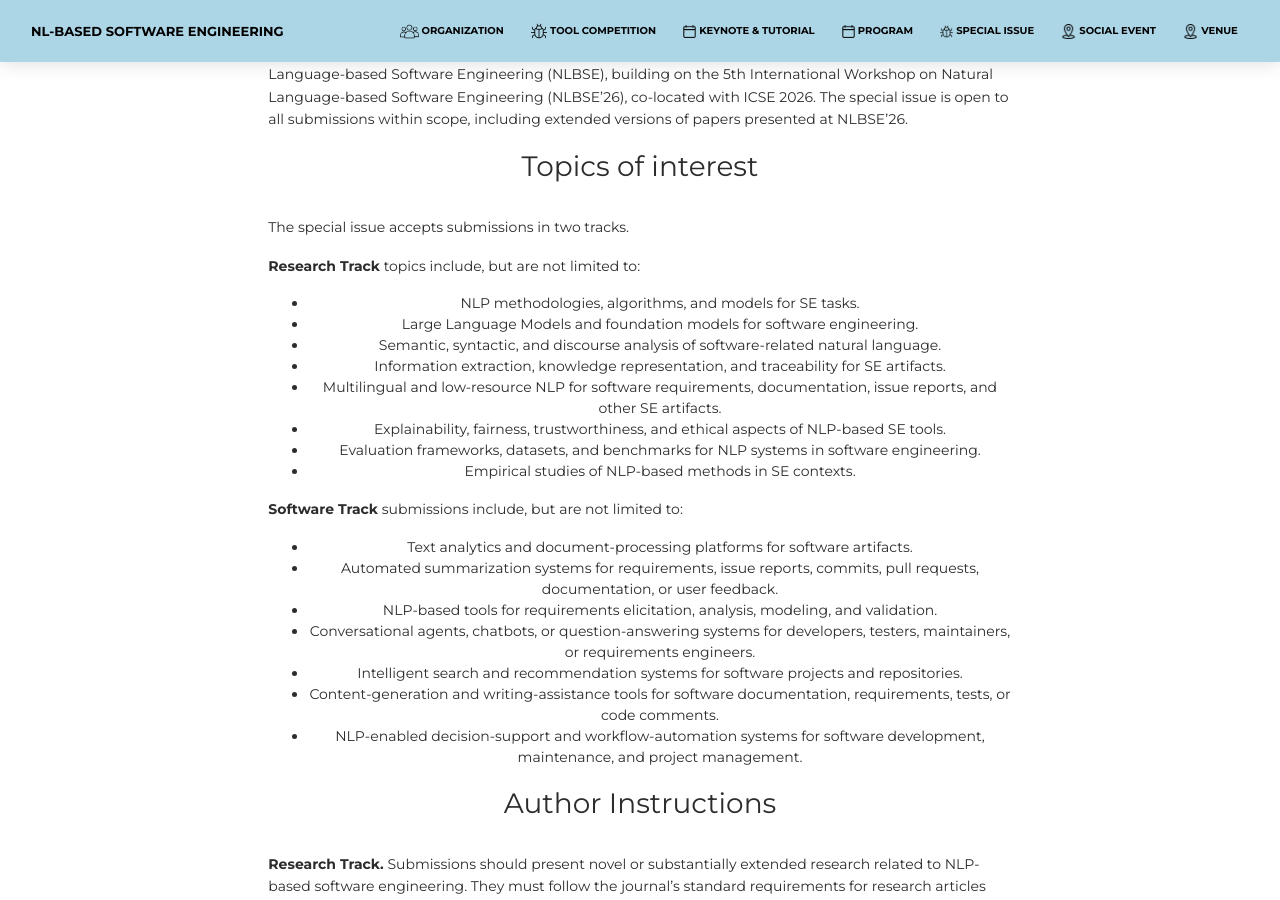
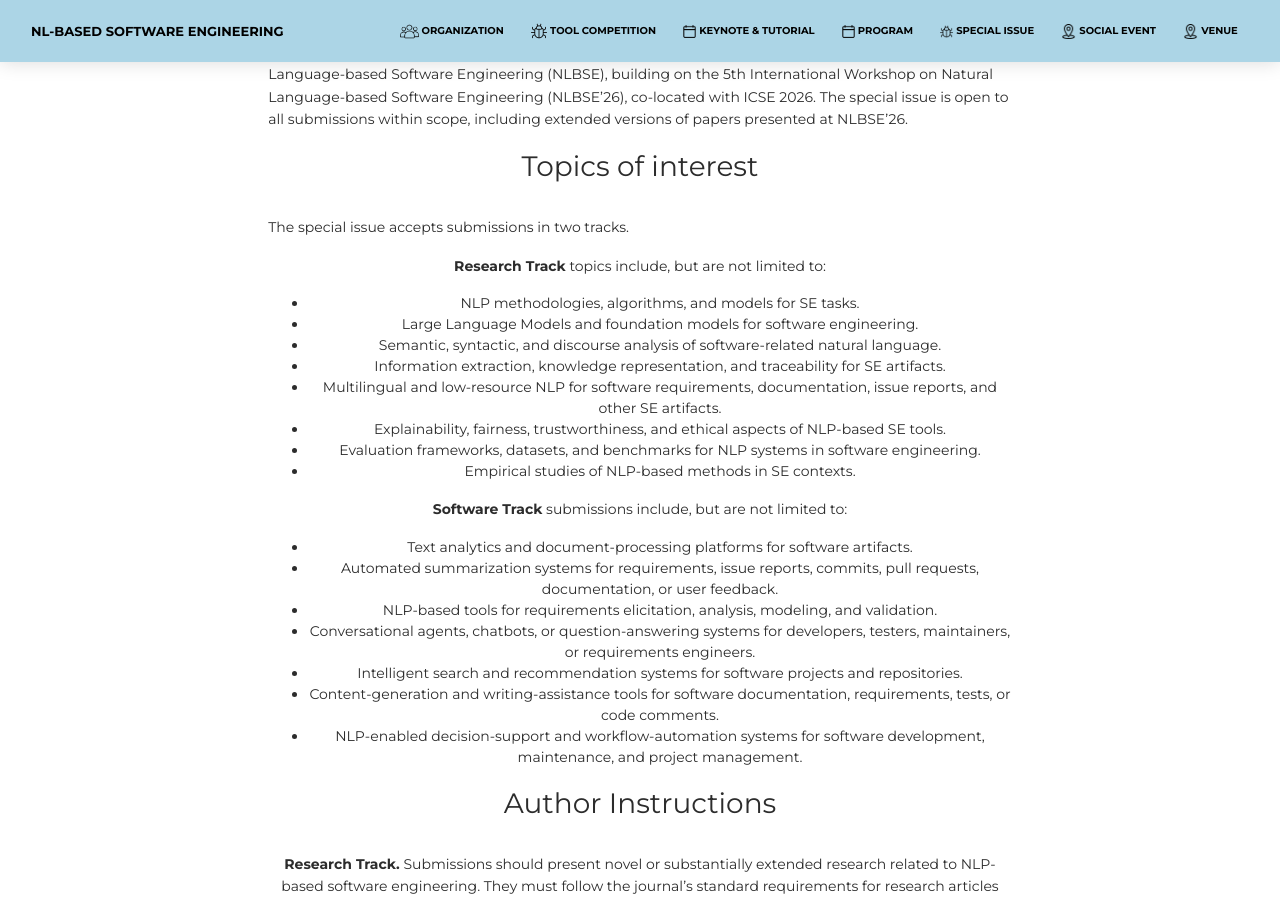
Before and after one commit to nlbse2026/nlbse2026.github.io, a Jekyll site: the page built from scp-issue/index.html, in a window 1280 px wide and 900 px high, scrolled down 654 px. Built offline with Jekyll 4.4.1, drawn with Linux system fonts in a browser that asks for light colours; nearby versions of some CDN libraries; grey boxes are pictures that could not be loaded.

Commit message:
fix formatting: strip conflicting paragraph styles

```diff
--- a/scp-issue/index.html
+++ b/scp-issue/index.html
@@ -28,7 +28,7 @@ title: Special Issue
                                     <p class="text-left">
                                         The special issue accepts submissions in two tracks.
                                     </p>
-                                    <p class="text-left">
+                                    <p>
                                         <b>Research Track</b> topics include, but are not limited to:
                                         <ul>
                                           <li>NLP methodologies, algorithms, and models for SE tasks.</li>
@@ -41,7 +41,7 @@ title: Special Issue
                                           <li>Empirical studies of NLP-based methods in SE contexts.</li>
                                         </ul>
                                     </p>
-                                    <p class="text-left">
+                                    <p>
                                         <b>Software Track</b> submissions include, but are not limited to:
                                         <ul>
                                           <li>Text analytics and document-processing platforms for software artifacts.</li>
@@ -55,32 +55,32 @@ title: Special Issue
                                     </p>
 
                                     <h3>Author Instructions</h3>
-                                    <p class="text-left">
+                                    <p>
                                         <b>Research Track.</b> Submissions should present novel or substantially extended research related to NLP-based software engineering.
                                         They must follow the journal’s standard requirements for research articles and will be reviewed according to the journal’s criteria for research contributions.
                                         Authors are encouraged to make research artifacts available where applicable.
                                     </p>
 
-                                    <p class="text-left">
+                                    <p>
                                         <b>Software Track.</b> Submissions should present novel software tools, platforms, systems, or applications related to NLP-based software engineering.
                                         They submissions must conform to the specifications of the SCICO Software Track listed on the journal website, including page limits, software artifacts, software versions, metadata, and related requirements.
                                         Submissions will be evaluated using the criteria specified on the same website: originality and novelty, impact on software engineering, availability and ease of installation or use, quality of documentation, and reproducibility of empirical results.
                                         The software, including any evaluation code, must be released as open-source software under a license approved by Elsevier.
                                     </p>
 
-                                    <p class="text-left">
+                                    <p>
                                         Submissions based on previously published workshop papers, including demonstration, tool, and tool-competition papers, must be significantly updated and extended, with at least 30% new content relative to the original workshop version.
                                         Authors should include a cover letter that identifies the original publication and summarises the new content.
                                     </p>
 
-                                    <p class="text-left">
+                                    <p>
                                         Manuscripts must be submitted through the SCICO submission system at <a href="https://submit.elsevier.com/SCICO/">https://submit.elsevier.com/SCICO/</a>
                                         When submitting, authors must select the article type corresponding to their track, <b>VSI: NLBSE26-Research</b> or <b>VSI: NLBSE26-Software</b>b, from the Article Type menu.
                                         Selecting the correct article type is required for the manuscript to be assigned to the special issue rather than the regular submission stream.
                                     </p>
 
                                     <h3>Important Dates</h3>
-                                    <p class="text-left">
+                                    <p>
                                         <ul>
                                           <li>Submission deadline: December 1, 2026</li>
                                           <li>First-round notification: March 1, 2027</li>
@@ -89,7 +89,7 @@ title: Special Issue
                                         </ul>
                                     </p>
 
-                                    <p class="text-left">
+                                    <p>
                                     For questions about this special issue, please contact the guest editors at <a href="mailto:workshop.nlbse@gmail.com">workshop.nlbse@gmail.com</a>.
                                     </p>
 
```
